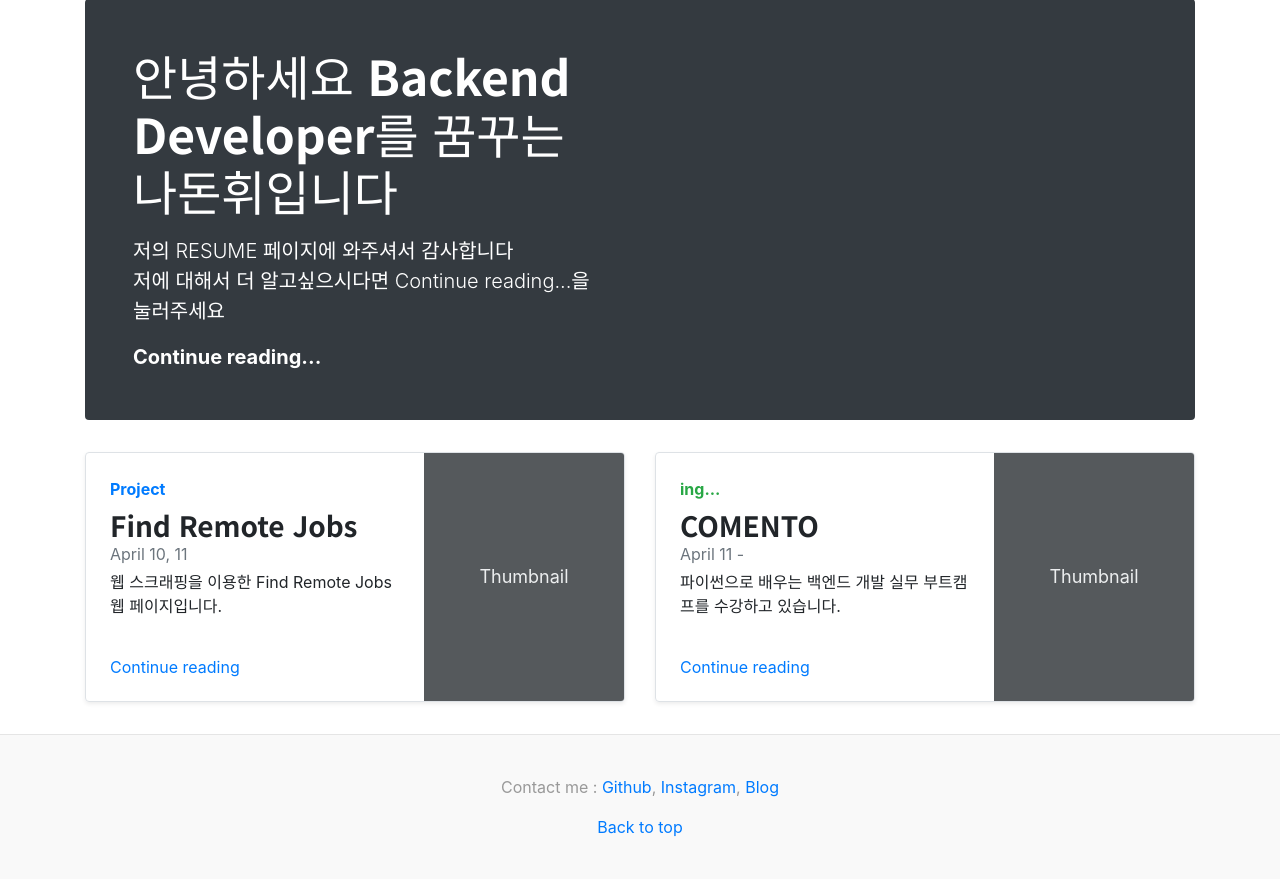
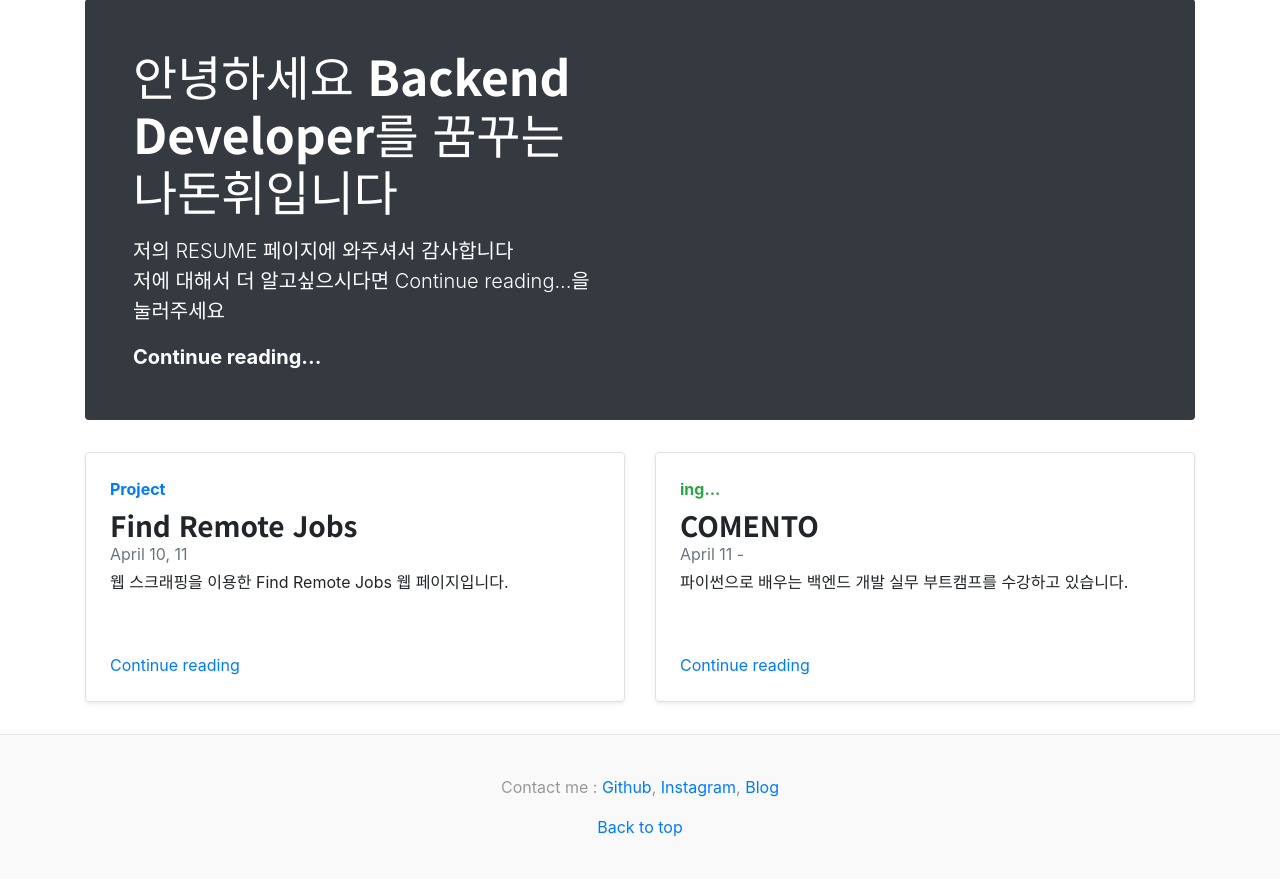
Before and after one commit to donhwi94/RESUME, a Django app: template templates/resume/index.html in a window 1280 px wide. Shown: the part 122-1001 px from the top of the page. Run offline with Django 3.2, Linux system fonts and the light colour scheme; the template is opened without the code that fills it, so the values that code supplies are empty; some libraries are stand-ins or nearby versions; some web fonts are replaced.

Commit message:
delete .vscode

```diff
--- a/templates/resume/index.html
+++ b/templates/resume/index.html
@@ -49,7 +49,7 @@
         </div>
         <div class="col-auto d-none d-lg-block">
           <!-- <img src="{% static 'images/image004.jpeg' %}" width="200" height="250"> -->
-          <svg class="bd-placeholder-img" width="200" height="250" xmlns="http://www.w3.org/2000/svg" preserveAspectRatio="xMidYMid slice" focusable="false" role="img" aria-label="Placeholder: Thumbnail"><title>Placeholder</title><rect width="100%" height="100%" fill="#55595c"/><text x="50%" y="50%" fill="#eceeef" dy=".3em">Thumbnail</text></svg>
+          <!-- <svg class="bd-placeholder-img" width="200" height="250" xmlns="http://www.w3.org/2000/svg" preserveAspectRatio="xMidYMid slice" focusable="false" role="img" aria-label="Placeholder: Thumbnail"><title>Placeholder</title><rect width="100%" height="100%" fill="#55595c"/><text x="50%" y="50%" fill="#eceeef" dy=".3em">Thumbnail</text></svg> -->
         </div>
       </div>
     </div>
@@ -63,7 +63,7 @@
           <a href="/project" class="stretched-link">Continue reading</a>
         </div>
         <div class="col-auto d-none d-lg-block">
-          <svg class="bd-placeholder-img" width="200" height="250" xmlns="http://www.w3.org/2000/svg" preserveAspectRatio="xMidYMid slice" focusable="false" role="img" aria-label="Placeholder: Thumbnail"><title>Placeholder</title><rect width="100%" height="100%" fill="#55595c"/><text x="50%" y="50%" fill="#eceeef" dy=".3em">Thumbnail</text></svg>
+          <!-- <svg class="bd-placeholder-img" width="200" height="250" xmlns="http://www.w3.org/2000/svg" preserveAspectRatio="xMidYMid slice" focusable="false" role="img" aria-label="Placeholder: Thumbnail"><title>Placeholder</title><rect width="100%" height="100%" fill="#55595c"/><text x="50%" y="50%" fill="#eceeef" dy=".3em">Thumbnail</text></svg> -->
         </div>
       </div>
     </div>
```
Also changed, not shown: 1 other file.
